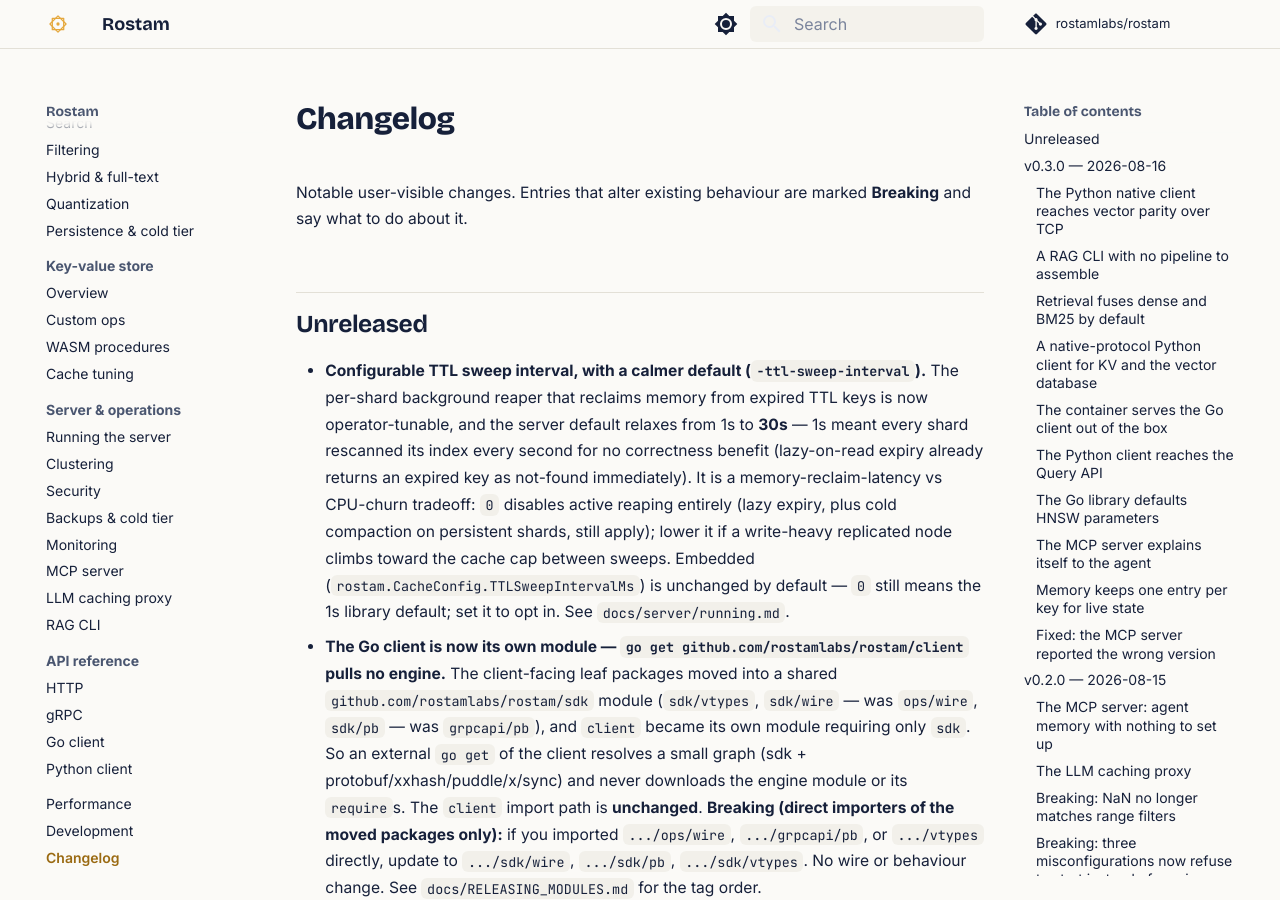
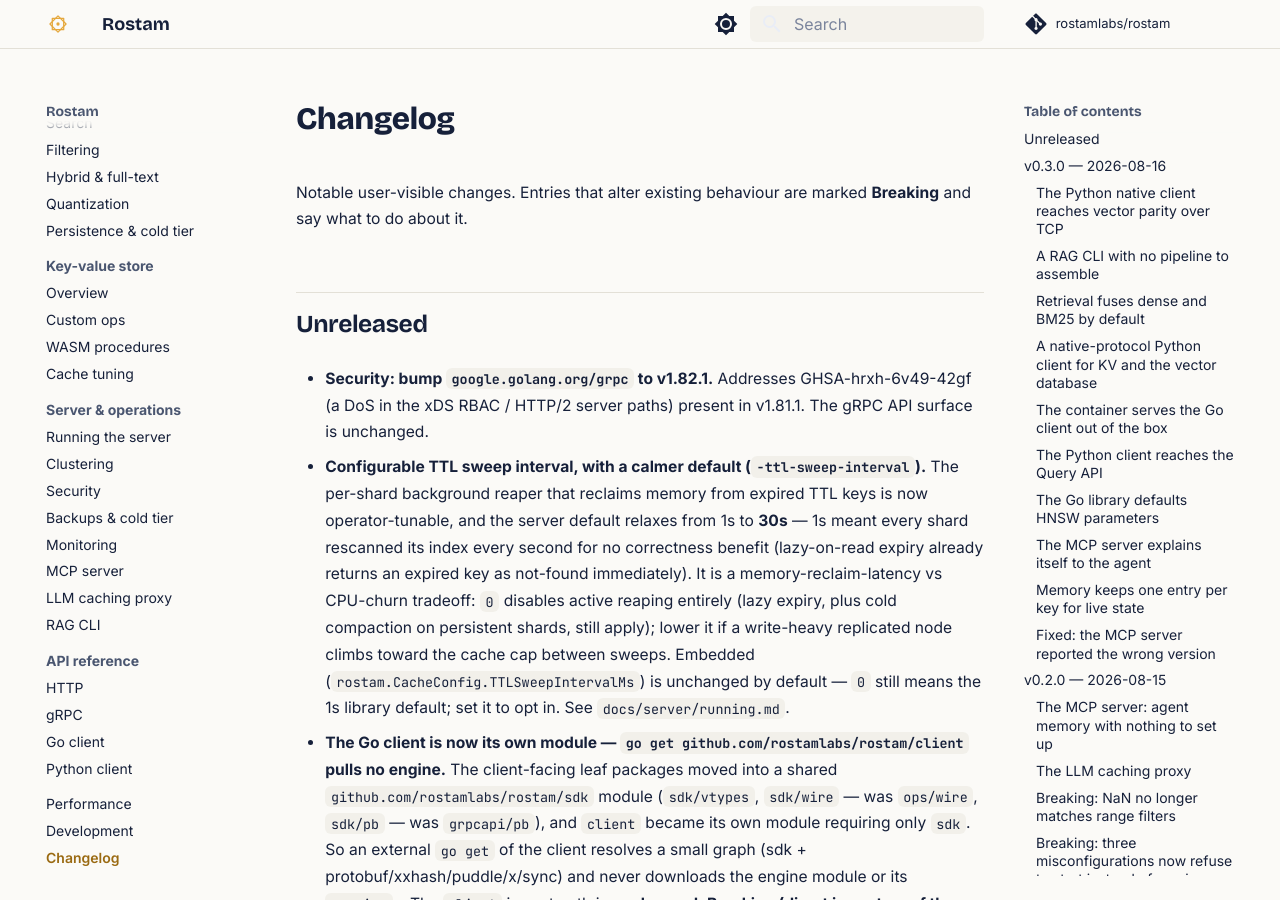
Before and after one commit to Keivan-S/rostam, an MkDocs documentation site: the page built from docs/changelog.md, in a window 1280 px wide and 900 px high. Built offline with MkDocs 1.6.1 and Material for MkDocs 9.7.7, drawn with Linux system fonts in a browser that asks for light colours; comment, search, counter and statistics services are not loaded.

Commit message:
fix(security): bump google.golang.org/grpc to v1.82.1 (GHSA-hrxh-6v49-42gf)
v1.81.1 is affected by a DoS in the xDS RBAC / HTTP/2 server paths. Bump to
v1.82.1 (grpc is a root-module dependency only; sdk/client are unaffected).
gRPC API surface unchanged; grpcapi tests pass.

```diff
--- a/docs/changelog.md
+++ b/docs/changelog.md
@@ -4,6 +4,11 @@
 **Breaking** and say what to do about it.
 
 ## Unreleased
+
+- **Security: bump `google.golang.org/grpc` to v1.82.1.** Addresses
+  GHSA-hrxh-6v49-42gf (a DoS in the xDS RBAC / HTTP/2 server paths) present in
+  v1.81.1. The gRPC API surface is unchanged.
+
 
 - **Configurable TTL sweep interval, with a calmer default (`-ttl-sweep-interval`).**
   The per-shard background reaper that reclaims memory from expired TTL keys is
```
Also changed, not shown: 2 other files.
